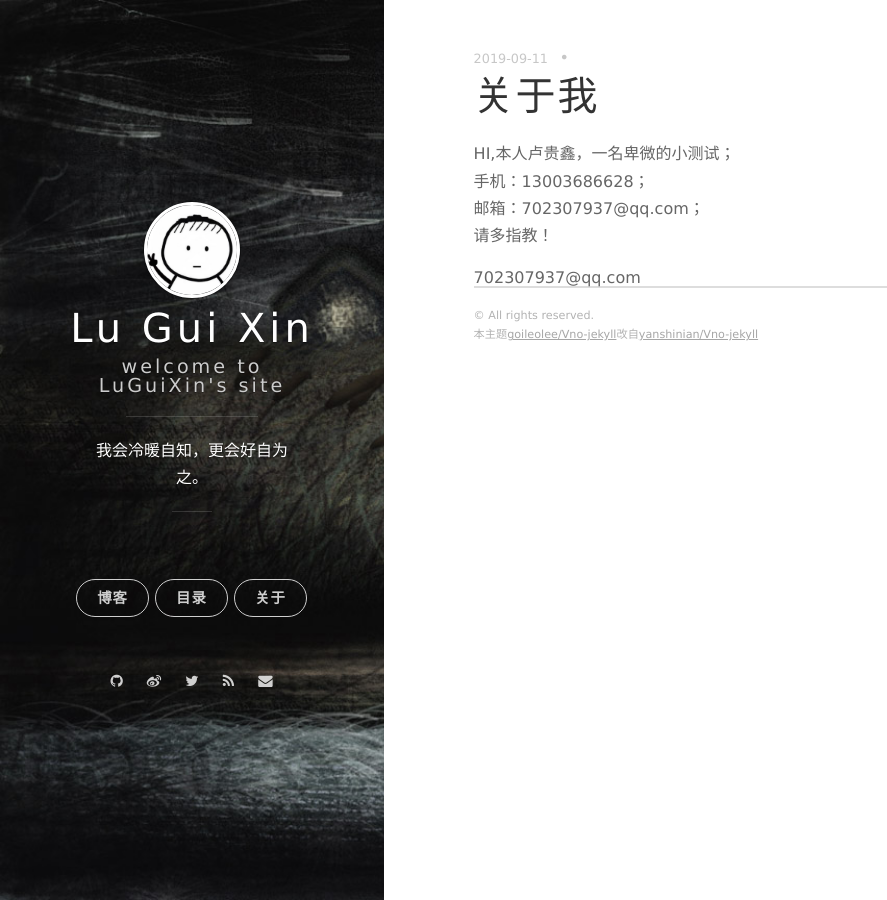
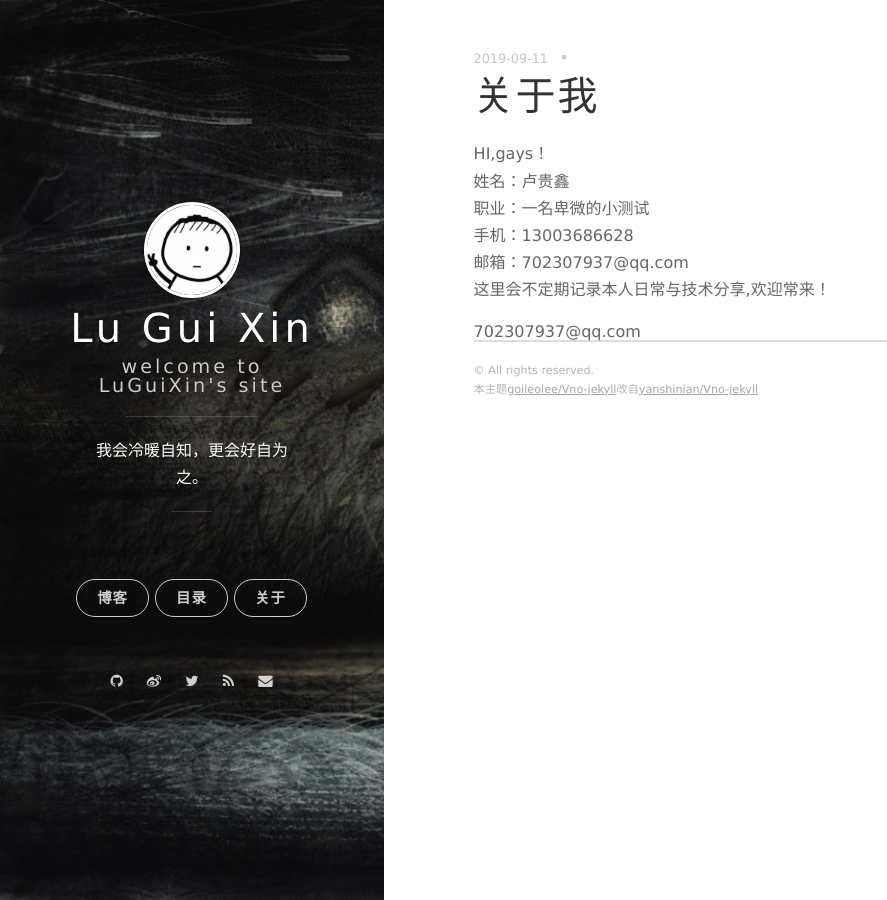
Before and after one commit to LuGuiXin/LuGuiXin.github.io, a Jekyll site: the page built from aboutme.html, in a window 1280 px wide. Shown: the whole page, without its empty margins (0-887 px from the left). Built offline with Jekyll 4.4.1, drawn with Linux system fonts in a browser that asks for light colours; nearby versions of some CDN libraries; Markdown is read by kramdown in place of the engine named in the settings; comment, search, counter and statistics services are not loaded.

Commit message:
Update aboutme.html

```diff
--- a/aboutme.html
+++ b/aboutme.html
@@ -9,8 +9,10 @@ excerpt: 博客时间线
 ---
 
 <p>
-HI,本人卢贵鑫，一名卑微的小测试；<br>
-手机：13003686628；<br>
-邮箱：702307937@qq.com；<br>
-请多指教！
+HI,gays！<br>
+姓名：卢贵鑫<br>
+职业：一名卑微的小测试<br>
+手机：13003686628<br>
+邮箱：702307937@qq.com<br>
+这里会不定期记录本人日常与技术分享,欢迎常来！
 </p>
```
